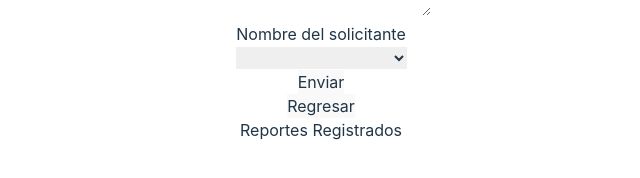
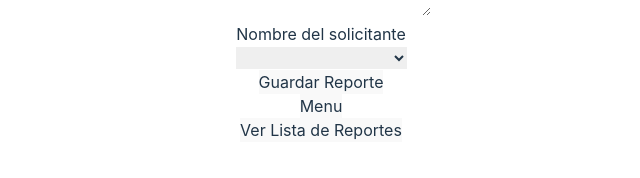
Before and after one commit to CSIPro/labguard, a React (Vite) app: page /Reporte/1/1 in a window 1280 px wide. Shown: the part 256-434 px from the top of the page, without its empty margins (319-959 px from the left). Built offline with nearby package versions, Linux system fonts and the light colour scheme.

Commit message:
Modificacion sin errores en consola de ListadoReportes

```diff
--- a/src/App.tsx
+++ b/src/App.tsx
@@ -28,12 +28,15 @@ function App() {
 
   const [LabValue, setLabValue]= useState(laboratorios);
 
+
+
   const persona = {
     idPersona: 1,
     NombrePersonal: "Juan Martinez",
     Ocupacion: "Maestro en ciencias",
     ImagenPerfil: "../src/img/1.jpg",
   };
+
 
 
 
@@ -49,15 +52,17 @@ function App() {
       />
       </div>
       <h2>Lista de laboratorios existentes</h2>
-      <h3>Vista de un maestro</h3>
+
 
       <ul>
         {LabValue.map((Labs) => (
           <li key={Labs.id}>
-            {Labs.Nombre} <Link to={{pathname:`/ListadoReporte/${Labs.Nombre}/${Labs.id}`}}><button>Notificaciones</button></Link><Link to={{pathname:`/Reporte/${Labs.Nombre}/${Labs.id}`}}><button >Hacer un reporte</button></Link>
+            {Labs.Nombre} <Link to={{pathname:`/ListadoReporte/${Labs.Nombre}/${Labs.id}`}}><button className="border-2 border-white px-4 py-2 rounded-sm bg-gray-200 hover:bg-gray-300 text-black transition duration-300">Reportes</button>
+            </Link><Link to={{pathname:`/Reporte/${Labs.Nombre}/${Labs.id}`}}><button className="border-2 border-white px-4 py-2 rounded-sm bg-gray-200 hover:bg-gray-300 text-black transition duration-300" >Hacer un reporte</button></Link>
           </li>))}
 
       </ul>
+
 
     </main>
 
--- a/src/Pages/ListadoReportes.tsx
+++ b/src/Pages/ListadoReportes.tsx
@@ -21,7 +21,11 @@ console.log(filteredLabs)
                 <ul>
                     {filteredLabs.map(
                         (reporte) =>(
-                        /*<Link to={{pathname:`/InfoReporte/:${reporte.Id}/:${Nombre}`}}>*/<li key={reporte.Id}>{reporte.NombreSoli} {reporte.FechaActual}{reporte.HoraActual} {reporte.TipoMant}</li>/*</Link>*/
+                            <li key={reporte.Id}><Link to={`/InfoReporte/${reporte.Id}/${Nombre}`}>
+                            <button  >
+                                {reporte.NombreSoli+" "} {reporte.FechaActual+" "}{reporte.HoraActual+" "} {reporte.TipoMant+" "}  {reporte.Estado}</button>
+                                </Link></li>
+
                     ))}
                 </ul>
             </div>
--- a/src/Pages/Reporte.tsx
+++ b/src/Pages/Reporte.tsx
@@ -1,5 +1,5 @@
 import { useContext, useEffect, useState } from "react";
-import { useForm} from "react-hook-form";
+import { set, useForm } from "react-hook-form";
 import { Link, useParams } from "react-router-dom";
 import Reloj from "../components/Reloj/Reloj"
 import { LabReporte, LabsContext } from "../main";
@@ -19,36 +19,40 @@ const MantInstalacion = [
   { id: 1, Nombre: "Agua" },
   { id: 2, Nombre: "Gas" },
 ];
-const Maestro=[
-  {id:1, Nombre:"Maria Elena"},
-  {id:2, Nombre:"Sapote con lechuga"},
-   {id:3, Nombre:"Cilantro"},
-  {id:4, Nombre:"Don Jesus"}
+const Maestro = [
+  { id: 1, Nombre: "Maria Elena" },
+  { id: 2, Nombre: "Sapote con lechuga" },
+  { id: 3, Nombre: "Cilantro" },
+  { id: 4, Nombre: "Don Jesus" }
 ]
 
 export default function Reporte() {
 
-  const [Labs, setLabs]= useContext(LabsContext)
+  const [Labs, setLabs] = useContext(LabsContext)
 
   let { Nombre, Id } = useParams();
 
 
-  const { register, watch, setValue ,handleSubmit} = useForm({
+  const { register, watch, setValue, handleSubmit } = useForm({
     defaultValues: {
       primaryOption: "MantEquipo",
       secondaryOption: MantEquipo[0].Nombre,
       descripcion: "",
-      NombreSoli:""
+      NombreSoli: ""
     },
   });
 
 
+  const [mensaje, setMensaje] = useState("")
 
+  const handlemensaje = () => {
+    setMensaje("Se guardo correctamente")
+  }
 
 
   const primaryOption = watch("primaryOption");
   useEffect(() => {
-    setValue( "secondaryOption", primaryOption=== "MantEquipo" ? MantEquipo[0].Nombre : MantInstalacion[0].Nombre)
+    setValue("secondaryOption", primaryOption === "MantEquipo" ? MantEquipo[0].Nombre : MantInstalacion[0].Nombre)
 
   }, [setValue, primaryOption])
 
@@ -63,10 +67,14 @@ export default function Reporte() {
       MantObjeto: data.secondaryOption,
       Descripcion: data.descripcion,
       NombreSoli: data.NombreSoli,
+      Estado: "En Revision"
     };
-    setLabs((prevLabs) =>[...prevLabs, newReporte]);
-    console.log("Nuevo reporte: ",newReporte)
+    setLabs((prevLabs) => [...prevLabs, newReporte]);
+    console.log("Nuevo reporte: ", newReporte)
   };
+  setTimeout(() => {
+    setMensaje("")
+  }, 4000);
   return (
 
     <main>
@@ -113,30 +121,21 @@ export default function Reporte() {
           <div>
             <h6>Nombre del solicitante</h6>
             <select {...register("NombreSoli")}>
-              {Maestro.map((Opcion)=> (
+              {Maestro.map((Opcion) => (
                 <option value={Opcion.Nombre} key={Opcion.id}>{Opcion.Nombre}
                 </option>))}
             </select>
           </div>
-          <button type="submit">Enviar</button>
-        </form>
-        <div>
+          {mensaje && <p className="mt-2 text-green-600">{mensaje}</p>}
+          <button type="submit" onClick={handlemensaje}className="border-2 border-white px-4 py-2 rounded-sm bg-gray-200 hover:bg-gray-300 text-black transition duration-300">Guardar Reporte</button><br />
+          <Link to="/"><button className="border-2 border-white px-4 py-2 rounded-sm bg-gray-200 hover:bg-gray-300 text-black transition duration-300">Menu</button></Link> <br />
+          <Link to={{ pathname: `/ListadoReporte/${Nombre}/${Id}` }}><button className="border-2 border-white px-4 py-2 rounded-sm bg-gray-200 hover:bg-gray-300 text-black transition duration-300">Ver Lista de Reportes</button></Link>
 
-        <form action="">
-          <Link to="/"><button >Regresar</button></Link>
+
         </form>
 
       </div>
 
-
-
-      </div>
-      <div>
-
-      <h2>Reportes Registrados</h2>
-
-
-      </div>
     </main>
 
   );
--- a/src/main.tsx
+++ b/src/main.tsx
@@ -18,7 +18,7 @@ export interface LabReporte {
   MantObjeto: string;
   Descripcion: string;
   NombreSoli: string;
-
+  Estado: string;
 
 }
 
```
Lines whose indentation alone changed are shown as unchanged.
